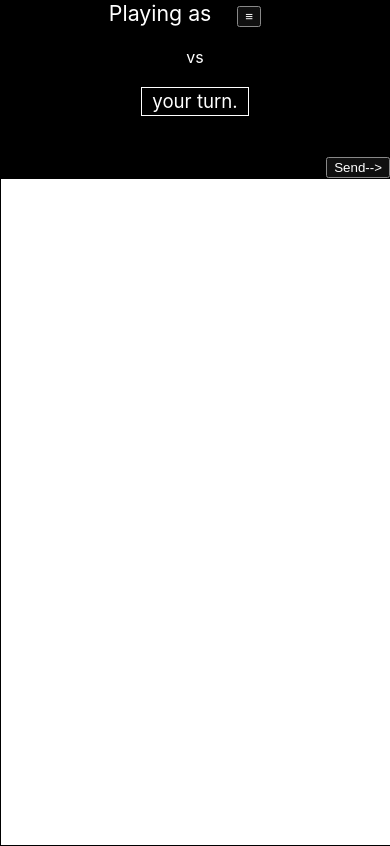
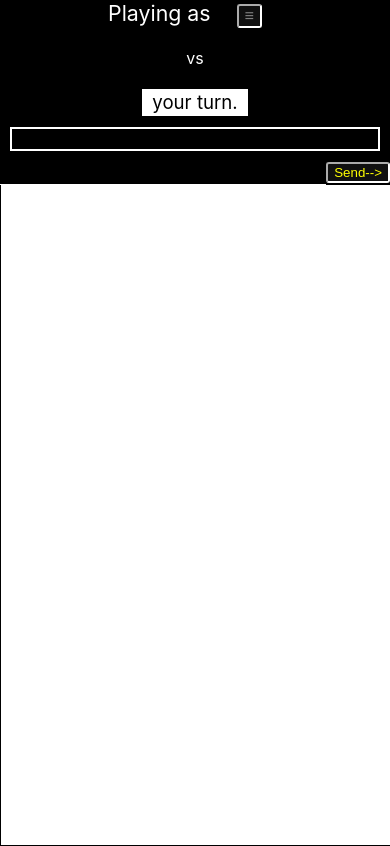
Before and after one commit to jepidoptera/go-go-js, a React (Create React App) app: page /game in a window 390 px wide. Built offline with nearby package versions, Linux system fonts and the light colour scheme.

Commit message:
mobile responsiveness

```diff
--- a/src/App.css
+++ b/src/App.css
@@ -6,7 +6,40 @@
   text-align: center;
   overflow: hidden;
   background-color: black;
+  user-select: none;
 }
+
+/* style classes to use throughout the app */
+
+.inlineBtn {
+    margin-left: 20px;
+    margin-right: 20px;
+    font-size: 12pt;
+    border-radius: 3px;
+    color: gray;
+}
+
+.actionBtn {
+    color: blue;
+    border-radius: 3px;
+    font-size: 10pt;
+}
+
+.invert {
+    filter: invert(100%);
+}
+
+.outline {
+    border: 2px solid black;
+}
+
+.noborder {
+    border: 0;
+}
+
+/* original stuff from react template that I saved because I thought it was interesting
+and wanted to refer back to it later.  Thanks to this example for the disappearing stone
+animation in 2d mode. */
 
 .App-logo {
   animation: App-logo-spin infinite 20s linear;
--- a/src/components/Standard Board/board.css
+++ b/src/components/Standard Board/board.css
@@ -1,11 +1,12 @@
 #boardContainer {
     position: absolute;
     top: 50%;
-    left: 50%;
-    transform: translate(-50%, -50%);
+    right: 0;
+    transform: translate(0%, -50%);
     height: 100vmin;
     width: 100vmin;
     overflow: hidden;
+    margin: 0 auto;
 }
 
 #boardImg {
@@ -14,3 +15,13 @@
     left: 50%;
     transform: translate(-50%, -50%);
 }
+
+@media screen and (orientation:portrait) {
+    #boardContainer {
+        top: auto;
+        bottom: 0;
+        left: 50%;
+        transform: translate(-50%, 0%);
+        margin: auto auto;
+    }
+}
--- a/src/pages/GameLobby/gamelobby.css
+++ b/src/pages/GameLobby/gamelobby.css
@@ -64,16 +64,3 @@
     font-weight: 600;
     border-bottom: 1px solid white;
 }
-
-.gameActionBtn {
-    color: blue;
-}
-
-.inlineBtn {
-    margin-left: 20px;
-    margin-right: 20px;
-}
-
-.noborder {
-    border: 0;
-}
--- a/src/pages/GameLobby/index.js
+++ b/src/pages/GameLobby/index.js
@@ -168,7 +168,7 @@
                                 ? (<tr>
                                     <td>
                                         <button
-                                            className="gameActionBtn"
+                                            className="actionBtn"
                                             onClick={() => this.createGame()}>
                                             Start a Game
                                         </button>
@@ -197,10 +197,10 @@
                             return (
                                 <tr key={i}>
                                     {this.state.selectedTab !== "challenge"
-                                        ? (<td><button className="gameActionBtn" onClick={() => this.joinGame(game.Id)}>Join</button></td>)
+                                        ? (<td><button className="actionBtn" onClick={() => this.joinGame(game.Id)}>Join</button></td>)
                                         : (<td>
-                                             <button className="gameActionBtn" onClick={() => this.joinGame(game.Id)}>Accept</button>
-                                            <button className="gameActionBtn" onClick={() => this.dismissGame(game.Id)}>Dismiss</button>
+                                             <button className="actionBtn" onClick={() => this.joinGame(game.Id)}>Accept</button>
+                                            <button className="actionBtn" onClick={() => this.dismissGame(game.Id)}>Dismiss</button>
                                         </td>)
                                     }
                                     {/* for an ongoing game, show whichever player is not you */}
```
